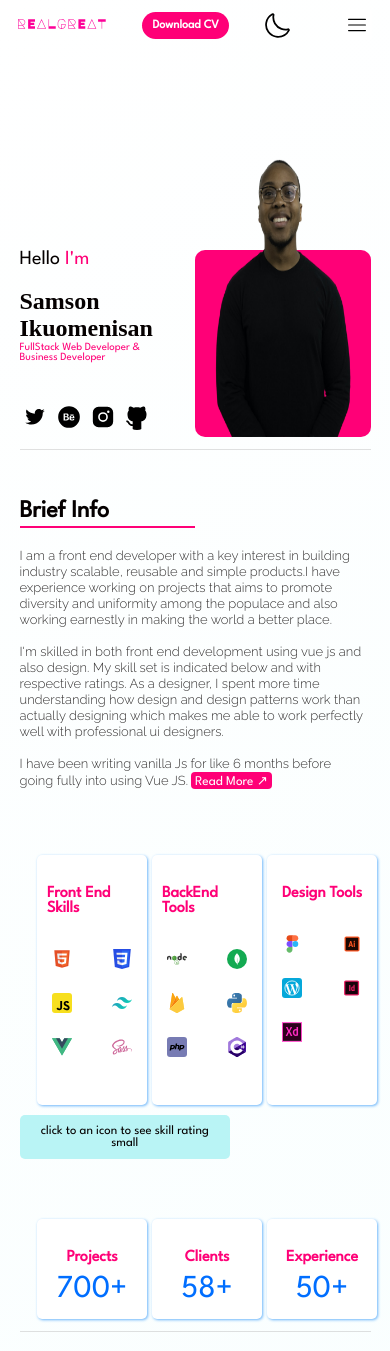
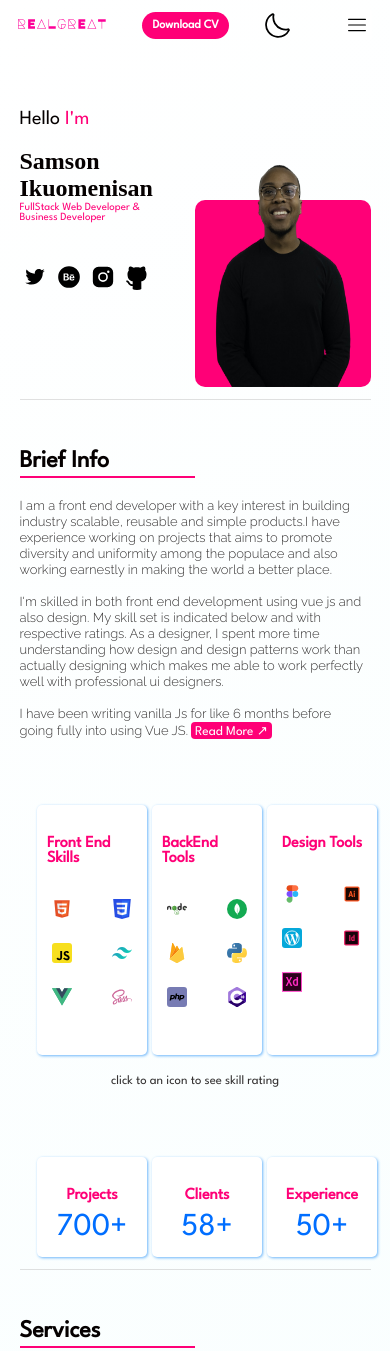
Before and after one commit to Realgreat01/main-portfolio, a plain HTML site: page index.html in a window 390 px wide. Shown: the top 1351 px of the page. Drawn offline with Linux system fonts and the light colour scheme; a web font is replaced by a local one.

Commit message:
click to see skill rating

```diff
--- a/SCSS/home/_nav.scss
+++ b/SCSS/home/_nav.scss
@@ -18,9 +18,9 @@
     top:0;
     width:100%;
     margin-bottom: 50px;
-    @media (max-width: 600px) {
-        margin-bottom: 100px;
-    }
+    // @media (max-width: 600px) {
+    //     margin-bottom: 50px;
+    // }
     .nav-flex{
     display:flex;
     position: relative;
--- a/SCSS/home/_screen.scss
+++ b/SCSS/home/_screen.scss
@@ -20,7 +20,7 @@
     }
 
     .summary-items{
-        margin-top: 100px;
+        margin-top: 10px;
 
         h3{
             font-size:20px;
@@ -39,13 +39,11 @@
 
    .summary-profile{
     img{
-        height: 100%;
+        height: 80%;
         width: 80%;
         display: block;
         margin: 0 auto;
         left: 10%;
-
-
     }
 
     .card{
--- a/SCSS/home/_skills_icons.scss
+++ b/SCSS/home/_skills_icons.scss
@@ -77,7 +77,7 @@
     outline: none;
     border: none;
     min-width: 40%;
-    max-width: 60%;
+    max-width: 90%;
     padding: 10px;
     font-size: 0.8rem;
     display: block;
@@ -85,6 +85,7 @@
     margin: 10px auto;
     margin-right: 40%;
     border-radius: 5px;
+    opacity: 0.8;
 }
 .large-click{
     display:block;
@@ -95,5 +96,6 @@
     }
     .small-click{
         display:block;
+        margin: 10px auto;
     }
 }
--- a/index.html
+++ b/index.html
@@ -60,7 +60,7 @@
                     </div>
 
                 </div>
-                <button class="skill-rating-btn large-click"> click an icon to see skill rating  Large</button>
+                <button class="skill-rating-btn large-click"> click an icon to see skill rating</button>
 
                 <div class="summary-info" id="large-info">
                     <div class="summary-details" id="">
@@ -116,7 +116,7 @@
                     </div>
                 </div>
             </div>
-            <button class="skill-rating-btn small-click"> click to an icon to see skill rating small</button>
+            <button class="skill-rating-btn small-click"> click to an icon to see skill rating</button>
 
 
              <div class="summary-info">
```
Also changed, not shown: css/main.css.
